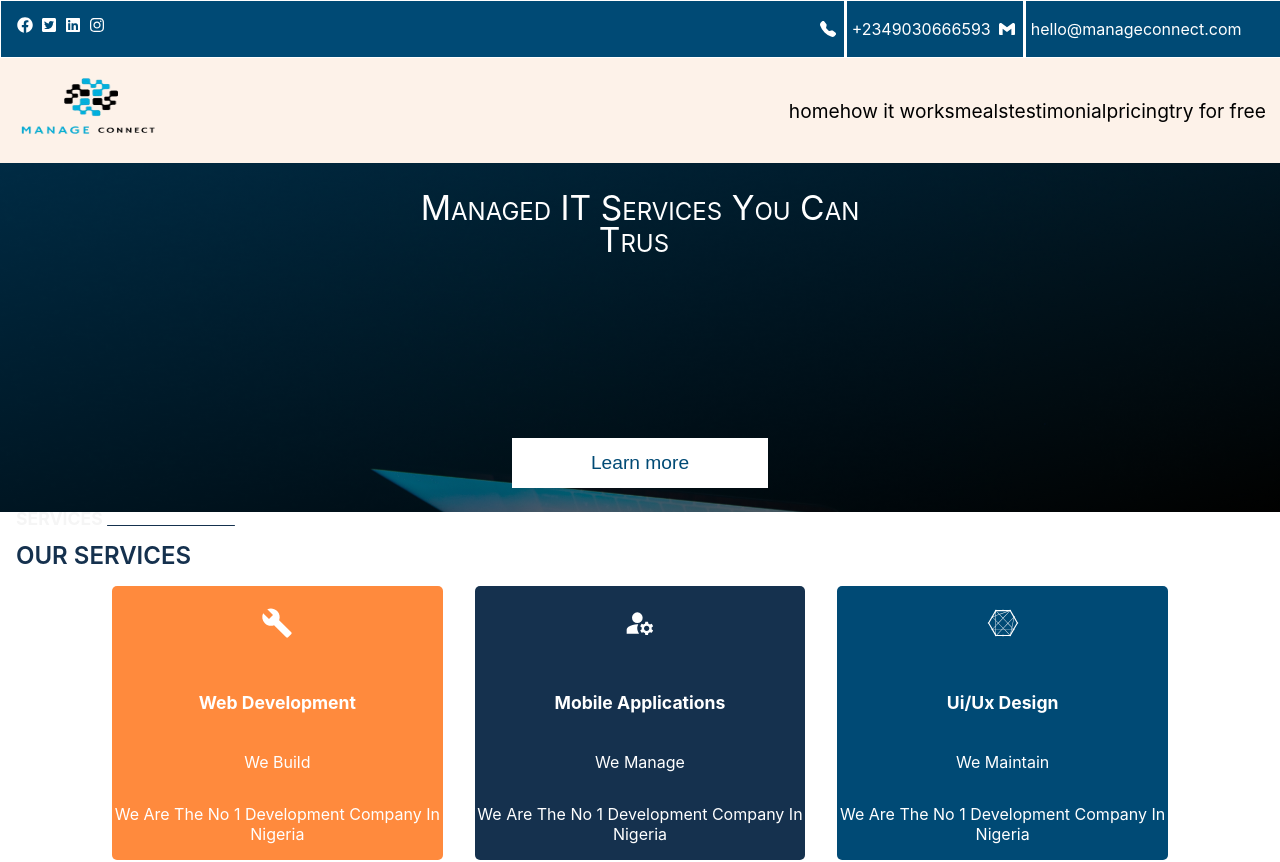
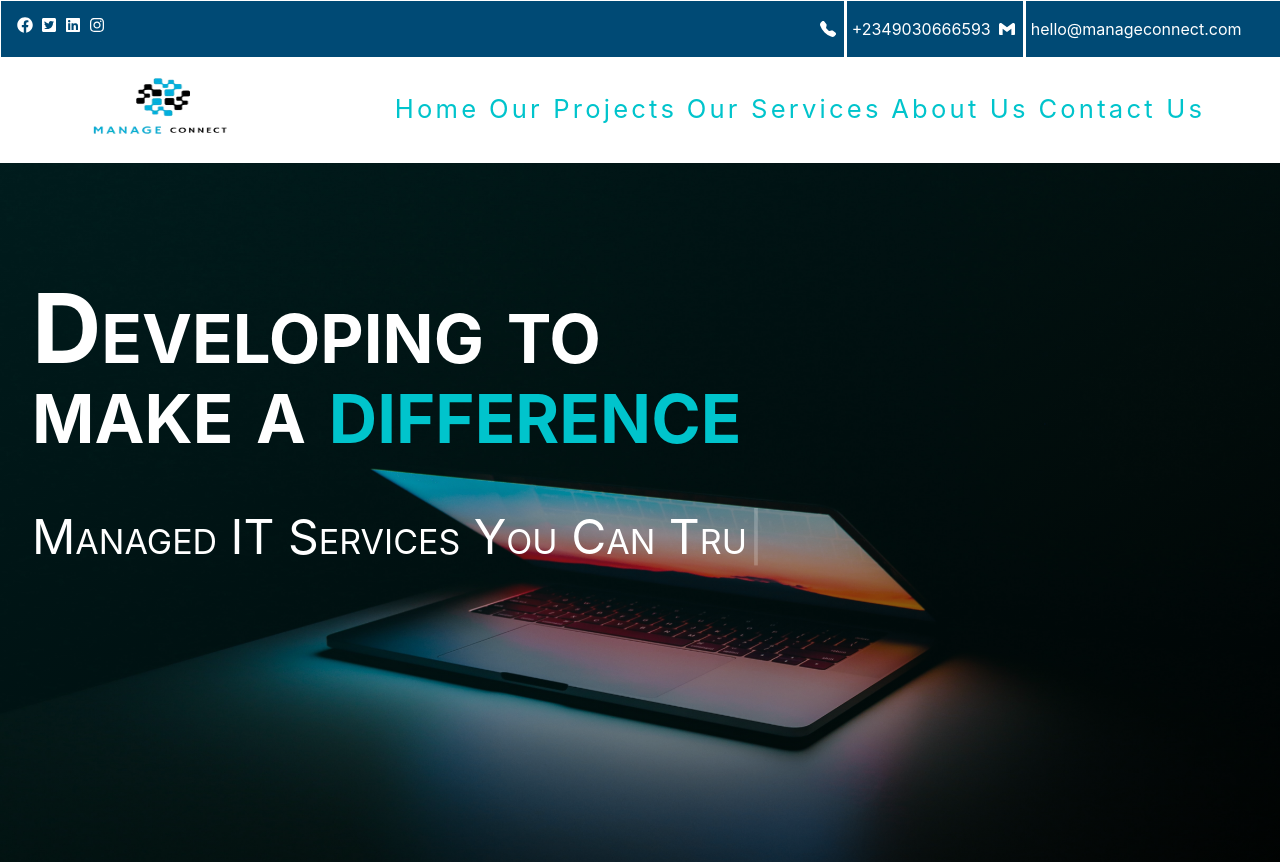
Before and after one commit to Farouk-Adedamola/subarena, a React (Create React App) app: page / in a window 1280 px wide. Shown: the top 862 px of the page. Built offline with nearby package versions, Linux system fonts and the light colour scheme.

Commit message:
commit changes

```diff
--- a/src/Components/Header/Area/Area.js
+++ b/src/Components/Header/Area/Area.js
@@ -6,6 +6,10 @@ const Area = () => {
     <Fragment>
       <div className={classes.area}>
         <div className={classes.main}>
+          <div className={classes.type}>
+            <h1>
+              Developing to make a <span>difference</span>
+            </h1>
             <TypewriterComponent
               className={classes.typewriter}
               // react typewriter using options
@@ -37,8 +41,9 @@ const Area = () => {
               }}
             />
           </div>
+        </div>
         <button className={classes.button}>
-          <a href="/">Learn more</a>
+          <a href="/">contact us</a>
         </button>
       </div>
     </Fragment>
--- a/src/Components/Header/Area/Area.module.css
+++ b/src/Components/Header/Area/Area.module.css
@@ -1,44 +1,39 @@
 .area {
   position: relative;
-  height: 40vh;
+  height: 55vh;
   top: 20vh;
   background-size: cover;
   background-color: #fff;
   background-image: linear-gradient(
       to right bottom,
-      rgba(0, 74, 117, 0.582),
+      #00c5cc24,
       rgba(0, 0, 0, 0.547)
     ),
     url("../../../Assets/systemDarkImage.jpg");
-  /* height: 20rem; */
   padding-bottom: 2rem;
 }
 
 .main {
-  /* position: relative; */
-  /* top: 3rem; */
   line-height: 2rem;
   text-align: center;
   font-size: 2.1rem;
-  color: #fff;
-  padding-top: 2rem;
+  color: #00c4cc;
   font-variant: small-caps;
-  /* text-transform: capitalize; */
-  display: flex;
-  flex-direction: column;
-  align-items: center;
-  justify-content: center;
-  /* transform: translateY(50%); */
-  /* text-align: center;
-  font-size: 2.1rem; */
-  width: 70vw;
-  margin: 0 auto;
   transition: all 0.5s;
 }
 
+.main h1 {
+  display: none;
+}
+
+.type {
+  width: 80vw;
+  margin: 0 auto;
+  padding-top: 10rem;
+}
+
 .button {
-  /* margin: 0 auto; */
-  background: #fff;
+  background: #222222;
   display: flex;
   border: none;
   justify-content: center;
@@ -48,8 +43,6 @@
   bottom: 1.5rem;
   left: 30%;
   right: 30%;
-  /* top: 10rem; */
-  /* transform: translateY(50%); */
 }
 
 @media screen and (max-width: 300px) {
@@ -60,6 +53,7 @@
     right: 25%;
   }
   .button a {
+    text-transform: capitalize;
     font-weight: bold;
     font-size: 1rem;
   }
@@ -78,17 +72,16 @@
 
 .button a {
   text-decoration: none;
-  color: #004a75;
+  color: #fff;
   font-size: 1.2rem;
   font-weight: 100;
+  text-transform: capitalize;
 }
 
 .button:hover {
   background: transparent;
   border: 1px solid #fff;
   padding: 0.8rem 1.2rem;
-
-  /* color: #004a75; */
 }
 
 @media screen and (max-width: 300px) {
@@ -98,130 +91,64 @@
   }
 }
 
-/* .package {
-  position: relative;
-  top: 10vh;
-  background: rgb(255, 255, 255);
-  background: linear-gradient(
-    90deg,
-    rgba(255, 255, 255, 1) 29%,
-    rgba(122, 170, 252, 1) 72%,
-    rgba(0, 74, 117, 1) 100%
-  );
-  padding: 0.2rem;
-  border-radius: 0 3rem 3rem 0;
-  text-align: center;
-  font-size: 1.5rem;
-  color: #000;
-}
-
-.package span {
-  color: #004a75;
-}
-
-.package p {
-  padding-right: 3rem;
-  font-size: 1rem;
-  text-transform: uppercase;
-  word-spacing: 0.5rem;
-  color: #fff;
-  font-weight: bold;
-}
-
-.wrap {
-  display: flex;
-  flex-direction: column;
-  margin: 2.5rem auto;
-  align-items: center;
-  justify-content: center;
-}
-.learn {
-  background-color: #2573f9;
-  padding: 0 1rem;
-  margin-top: 0.5rem;
-  border-radius: 0 1.3rem 1.3rem 0;
-  text-align: center;
-  text-transform: uppercase;
-  color: #fff;
-  margin-right: -5rem;
-}
-
-.view {
-  background-color: #2573f9;
-  padding: 0 1rem;
-  margin-top: 0.5rem;
-  border-radius: 1.3rem 0 0 1.3rem;
-  text-align: center;
-  text-transform: uppercase;
-  color: #fff;
-  margin-left: -5rem;
+@media screen and (max-width: 600px) {
+  .area {
+    position: relative;
+    top: 13vh;
+  }
 }
 
 @media screen and (min-width: 760px) {
-  .area {
-    background-size: cover;
-    background-color: #fff;
-    background-size: cover;
-    background-image: linear-gradient(
-        to right bottom,
-        rgba(0, 74, 117, 0.582),
-        rgba(0, 0, 0, 0.547)
-      ),
-      url("../../../Assets/programming-image.jpg");
-    height: 95vh;
-  }
   .main {
-    margin: 0 auto;
-  }
-  .main h2 {
-    padding-top: 2rem;
-    width: 65vw;
-    font-size: 4rem;
-    font-weight: normal;
-    margin-bottom: 0;
-  }
-  .main p {
-    width: 50vw;
-    padding-top: 0;
-    margin-top: 0;
-    font-size: 1.5rem;
-    color: #1377ce;
+    text-align: left;
+    color: #fff;
+    font-size: 3rem;
+    line-height: 3rem;
   }
 
-  .buttons {
-    display: flex;
-    justify-content: start;
-    align-items: center;
-    padding: 0.2rem;
-    width: 90vw;
+  .main h1 {
+    display: block;
+    line-height: 5rem;
+    width: 60vw;
+    margin-left: 0;
+    text-align: left;
   }
 
-  .package {
-    width: 50vw;
-    margin-left: 0;
-    font-size: 1rem;
-    letter-spacing: 5px;
-    padding: 0.8rem 0;
-  }
-  .learn,
-  .view {
-    background-color: #2573f9;
-    padding: 0 1rem;
-    border-radius: 3rem;
-    text-align: center;
-    font-size: 1rem;
-    color: #000;
-    letter-spacing: 5px;
-    position: relative;
-    text-transform: uppercase;
-    top: -2rem;
-    margin-left: 2rem;
-    color: #fff;
-    margin-right: 1rem;
+  .main h1 span {
+    color: #00c4cc;
   }
 
-  .wrap {
-    display: flex;
-    flex-direction: row;
+  .type {
+    padding-top: 4rem;
+    padding-left: 2rem;
   }
-} */
+}
+
+@media screen and (min-width: 920px) {
+  .area {
+    height: 100vh;
+  }
+
+  /* .main {
+    text-align: left;
+    color: #fff;
+    font-size: 3rem;
+  }
+
+  .main h1 {
+    display: block;
+    line-height: 5rem;
+    width: 60vw;
+    margin-left: 0;
+    text-align: left;
+  }
+
+  .main h1 span {
+    color: #00c4cc;
+  }
+
+  .type {
+    padding-top: 5rem;
+    padding-left: 2rem;
+  } */
+}
--- a/src/Pagination/FixedNav/FixedNav.js
+++ b/src/Pagination/FixedNav/FixedNav.js
@@ -1,6 +1,6 @@
 import React, { Fragment, useState, useEffect, useRef } from "react";
 import { links } from "./NavData";
-import { BiMenuAltRight } from "react-icons/bi";
+import { BiMenuAltRight, BiWindows } from "react-icons/bi";
 import ManageConnect from "../../Assets/Logo/ManageConnect-removebg.png";
 import classes from "./FixedNav.module.css";
 
@@ -16,13 +16,13 @@ const FixedNav = () => {
   // };
 
   useEffect(() => {
-    const linksHeight = linksRef.current.getBoundingClientRect().height;
     if (toggle) {
-      linksContainerRef.current.style.height = `${linksHeight}px`;
+      linksContainerRef.current.style.height = `${100}vh`;
     } else {
       linksContainerRef.current.style.height = "0px";
     }
   }, [toggle]);
+
   return (
     <Fragment>
       <main className={classes.main}>
@@ -56,12 +56,14 @@ const FixedNav = () => {
             <div className={classes.article} ref={linksContainerRef}>
               <ul ref={linksRef}>
                 {links.map((menu) => {
-                  const { id, url, text, css } = menu;
+                  const { id, url, text, css, num } = menu;
                   return (
                     <li className={classes.menu} key={id}>
                       <a href={url} style={css}>
+                        <span>{num}</span>
                         {text}
                       </a>
+                      {/* <div className={classes.underline}></div> */}
                     </li>
                   );
                 })}
--- a/src/Pagination/FixedNav/FixedNav.module.css
+++ b/src/Pagination/FixedNav/FixedNav.module.css
@@ -1,15 +1,6 @@
-.main {
-  /* z-index: 10000000000000; */
-}
-
 .container {
   position: relative;
-  background: rgb(253, 242, 233);
-  background: radial-gradient(
-    circle,
-    rgba(253, 242, 233, 1) 48%,
-    rgba(253, 242, 233, 1) 100%
-  );
+  background: #fff;
 }
 
 .header {
@@ -18,7 +9,6 @@
 }
 
 .fixed {
-  /* padding: 1.5rem 1.3rem; */
   display: flex;
   justify-content: space-between;
   align-items: center;
@@ -34,16 +24,6 @@
   justify-content: space-between;
   align-items: center;
   width: 100%;
-}
-
-.scroll button {
-  /* border: 1px solid transparent;
-  padding: 0;
-  font-size: 1.3rem;
-  background: transparent;
-  cursor: pointer;
-  width: 2.5rem;
-  margin-right: 2rem; */
 }
 
 .fixed img {
@@ -66,38 +46,51 @@
   transition: all 0.6s;
 }
 
-/* .fixed button:hover {
-  transform: rotate(45deg);
-  color: #000;
-} */
-
 .fixed button:hover {
   border: 1px solid transparent;
   padding: 0;
 }
 
 .article {
+  display: grid;
+  place-items: center;
   transition: all 0.5s;
   height: 0;
   overflow: hidden;
 }
 
 .article ul {
+  transform: translateY(-20vh);
   list-style-type: none;
-  padding: 1rem 1rem;
+  /* transform: translateY(-1rem); */
+  margin-left: -2rem;
+  line-height: 3rem;
 }
 
 .article ul li {
   background: transparent;
+  padding: 0.3rem;
+  transition: all 0.5s ease-in-out;
+  text-align: center;
 }
 
 .article ul li a {
   text-decoration: none;
-  font-size: 1.2rem;
+  font-size: 1.6rem;
   color: #000;
+  letter-spacing: 0.2rem;
+  text-transform: capitalize;
+  color: #00c4cc;
+}
+
+.article ul li:hover {
+  font-weight: bold;
+  transform: translateX(1rem);
+  padding: 0.4rem;
 }
 
 /* media screens display styles */
+
 @media screen and (min-width: 550px) {
   .fixed img {
     height: 1.3rem;
@@ -107,15 +100,13 @@
 
 /* @ 760 pixels */
 
-@media screen and (min-width: 860px) {
+@media screen and (min-width: 760px) {
   .header {
+    display: flex;
     flex-direction: row;
-    justify-content: space-between;
+    margin: 0 auto;
+    justify-content: space-around;
     align-items: center;
-  }
-
-  .fixed {
-    /* padding: 1.5rem 2.8rem; */
   }
 
   .fixed img {
@@ -131,24 +122,36 @@
     display: none;
   }
 
+  .menu span {
+    display: none;
+  }
+
   .article {
     height: auto !important;
   }
 
   .article ul {
     display: flex;
+    /* background: #fff; */
+    transform: translateY(0);
   }
 
   .article ul li a {
     margin-right: 7px;
-    font-weight: bold;
-    font-size: 1rem;
+    /* font-weight: bold; */
+    font-size: 0.9rem;
     padding: 0.5rem 0.6rem;
     border-radius: 0.4rem;
     transition: all 1s;
   }
 
+  .article ul li:hover {
+    transform: translateX(0);
+  }
+
   .article ul li a:hover {
-    background: #e67e22;
+    background: #15314e;
+    color: #fff;
+    /* background: #e67e22; */
   }
 }
--- a/src/Pagination/FixedNav/NavData.js
+++ b/src/Pagination/FixedNav/NavData.js
@@ -3,31 +3,30 @@ export const links = [
     id: 1,
     url: "/",
     text: "home",
+    num: "01.",
   },
   {
     id: 2,
     url: "/about",
-    text: "how it works",
+    text: "our projects",
+    num: "02.",
   },
   {
     id: 3,
     url: "/projects",
-    text: "meals",
+    text: "our services",
+    num: "03.",
   },
   {
     id: 4,
     url: "/contact",
-    text: "testimonial",
+    text: "About us",
+    num: "04.",
   },
   {
     id: 5,
     url: "/profile",
-    text: "pricing",
-  },
-  {
-    // css: { background: "#CF711F", color: "#fff" },
-    id: 6,
-    url: "/profile",
-    text: "try for free",
+    text: "contact us",
+    num: "05.",
   },
 ];
--- a/src/Pagination/Nav/Nav.module.css
+++ b/src/Pagination/Nav/Nav.module.css
@@ -7,7 +7,6 @@
   background: #004a75;
   height: 7vh;
   width: 100vw;
-  /* z-index: 1000000; */
   border: 1px solid #fff;
 }
 
@@ -100,3 +99,12 @@
     display: block;
   }
 }
+
+@media screen and (max-width: 600px) {
+  .main {
+    width: 100vw;
+  }
+  .sect {
+    display: none;
+  }
+}
```
Also changed, not shown: src/Components/AboutCompany/AboutCompany.js (added, +20 -0 lines), src/Components/AboutCompany/data.js (added, +15 -0 lines), src/Components/AboutCompany/AboutCompany.module.css (added). Lines whose indentation alone changed are shown as unchanged.
